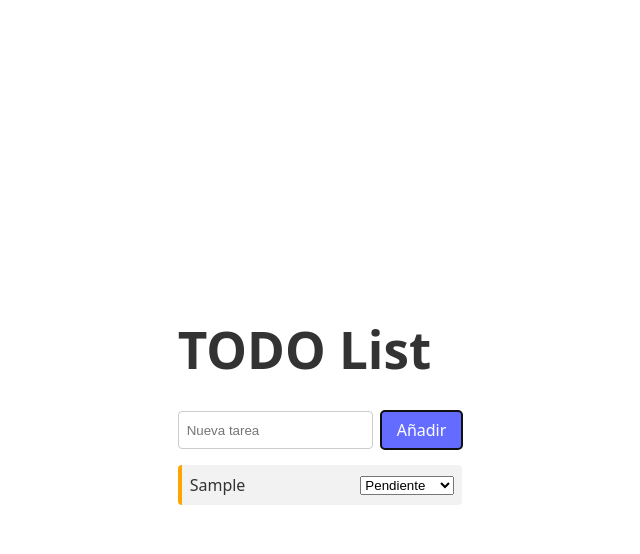
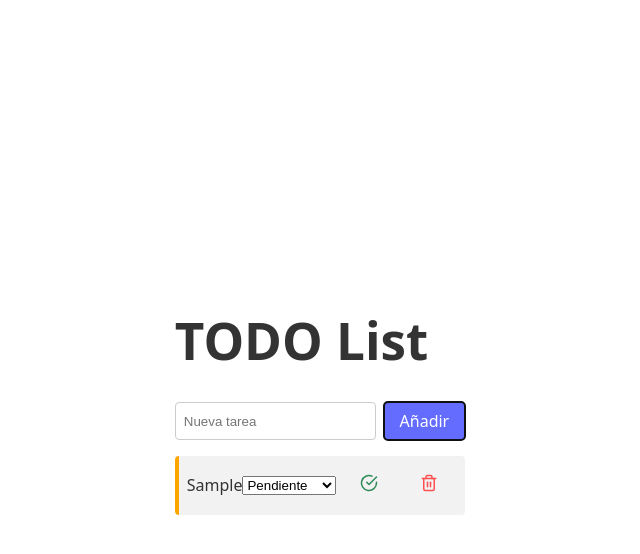
Before and after one commit to goldarg/openai-codex, a React (Vite) app in the folder vite-react/: page / in a window 1280 px wide. Both pictures are taken after typing "Sample" into the empty fields and a click on the button "Añadir". Shown: the top 554 px of the page, without its empty margins (320-960 px from the left). Built offline with nearby package versions, Linux system fonts and the light colour scheme.

Commit message:
Add task action icons

```diff
--- a/vite-react/package.json
+++ b/vite-react/package.json
@@ -11,7 +11,8 @@
   },
   "dependencies": {
     "react": "^19.1.0",
-    "react-dom": "^19.1.0"
+    "react-dom": "^19.1.0",
+    "react-icons": "^5.5.0"
   },
   "devDependencies": {
     "@eslint/js": "^9.25.0",
--- a/vite-react/src/App.css
+++ b/vite-react/src/App.css
@@ -58,6 +58,31 @@
   text-decoration: line-through;
 }
 
+.delete-button,
+.complete-button {
+  background: none;
+  border: none;
+  cursor: pointer;
+  transition: color 0.2s;
+  margin-left: 0.25rem;
+}
+
+.delete-button {
+  color: #ff4e4e;
+}
+
+.delete-button:hover {
+  color: #ff1e1e;
+}
+
+.complete-button {
+  color: seagreen;
+}
+
+.complete-button:hover {
+  color: #2e8b57;
+}
+
 @keyframes fade-in {
   from {
     opacity: 0;
--- a/vite-react/src/App.jsx
+++ b/vite-react/src/App.jsx
@@ -1,4 +1,5 @@
 import { useEffect, useState } from 'react'
+import { FiTrash2, FiCheckCircle } from 'react-icons/fi'
 import AppWrapper from './AppWrapper.jsx'
 import './App.css'
 
@@ -31,6 +32,14 @@ export default function App() {
     setTasks((ts) => ts.map((t) => (t.id === id ? { ...t, state } : t)))
   }
 
+  function deleteTask(id) {
+    setTasks((ts) => ts.filter((t) => t.id !== id))
+  }
+
+  function completeTask(id) {
+    updateTask(id, 'Completada')
+  }
+
   return (
     <AppWrapper>
       <div className="container">
@@ -45,7 +54,10 @@ export default function App() {
       </form>
       <ul className="task-list">
         {tasks.map((task) => (
-          <li key={task.id} className={`task ${task.state.toLowerCase().replace(' ', '-')}`}>
+          <li
+            key={task.id}
+            className={`task ${task.state.toLowerCase().replace(' ', '-')}`}
+          >
             <span>{task.text}</span>
             <select
               value={task.state}
@@ -57,6 +69,20 @@ export default function App() {
                 </option>
               ))}
             </select>
+            <button
+              className="complete-button"
+              onClick={() => completeTask(task.id)}
+              title="Completar"
+            >
+              <FiCheckCircle size={18} />
+            </button>
+            <button
+              className="delete-button"
+              onClick={() => deleteTask(task.id)}
+              title="Eliminar"
+            >
+              <FiTrash2 size={18} />
+            </button>
           </li>
         ))}
       </ul>
```
Also changed, not shown: 1 other file (tests, documents, lock files or other folders).
